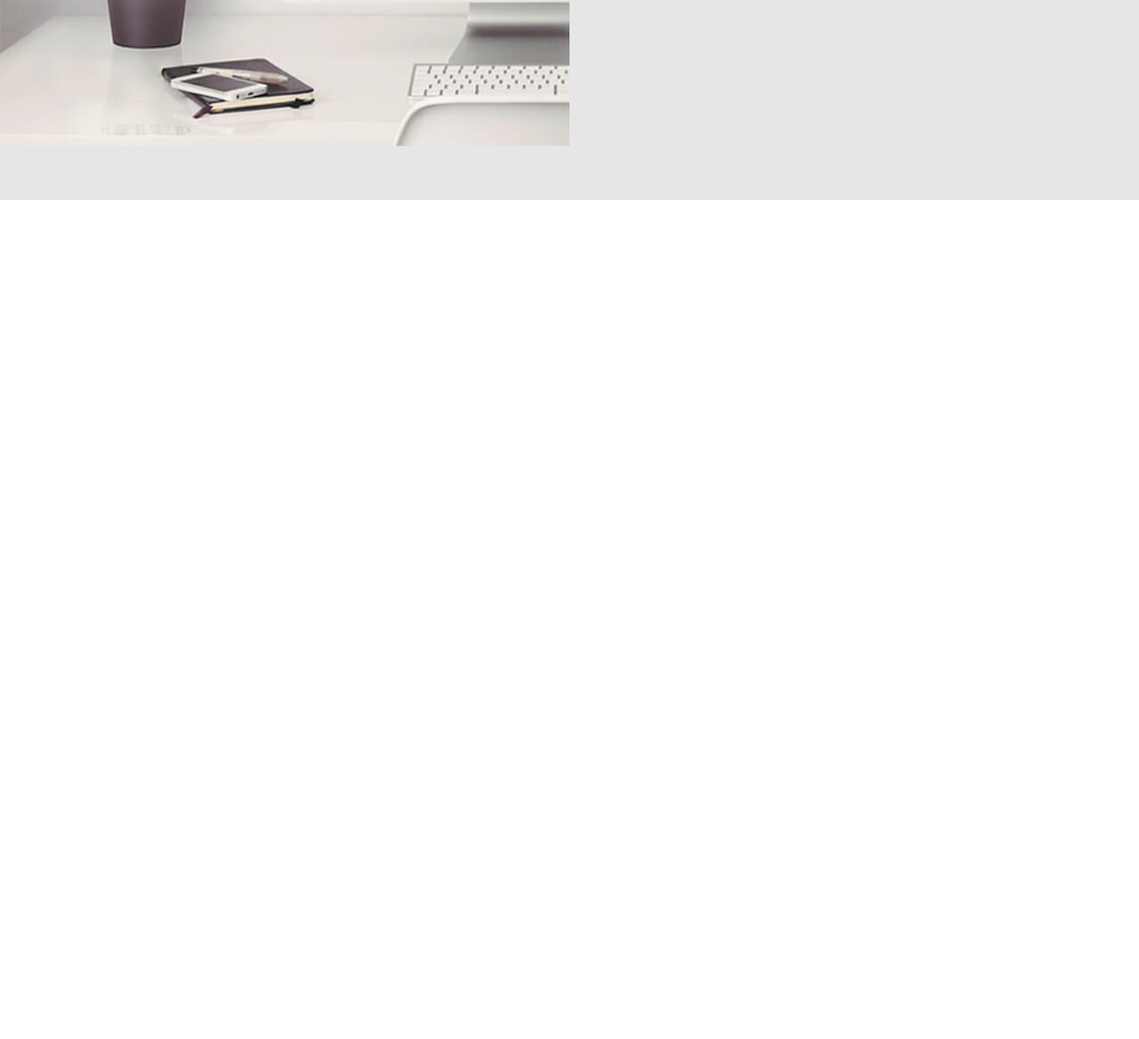
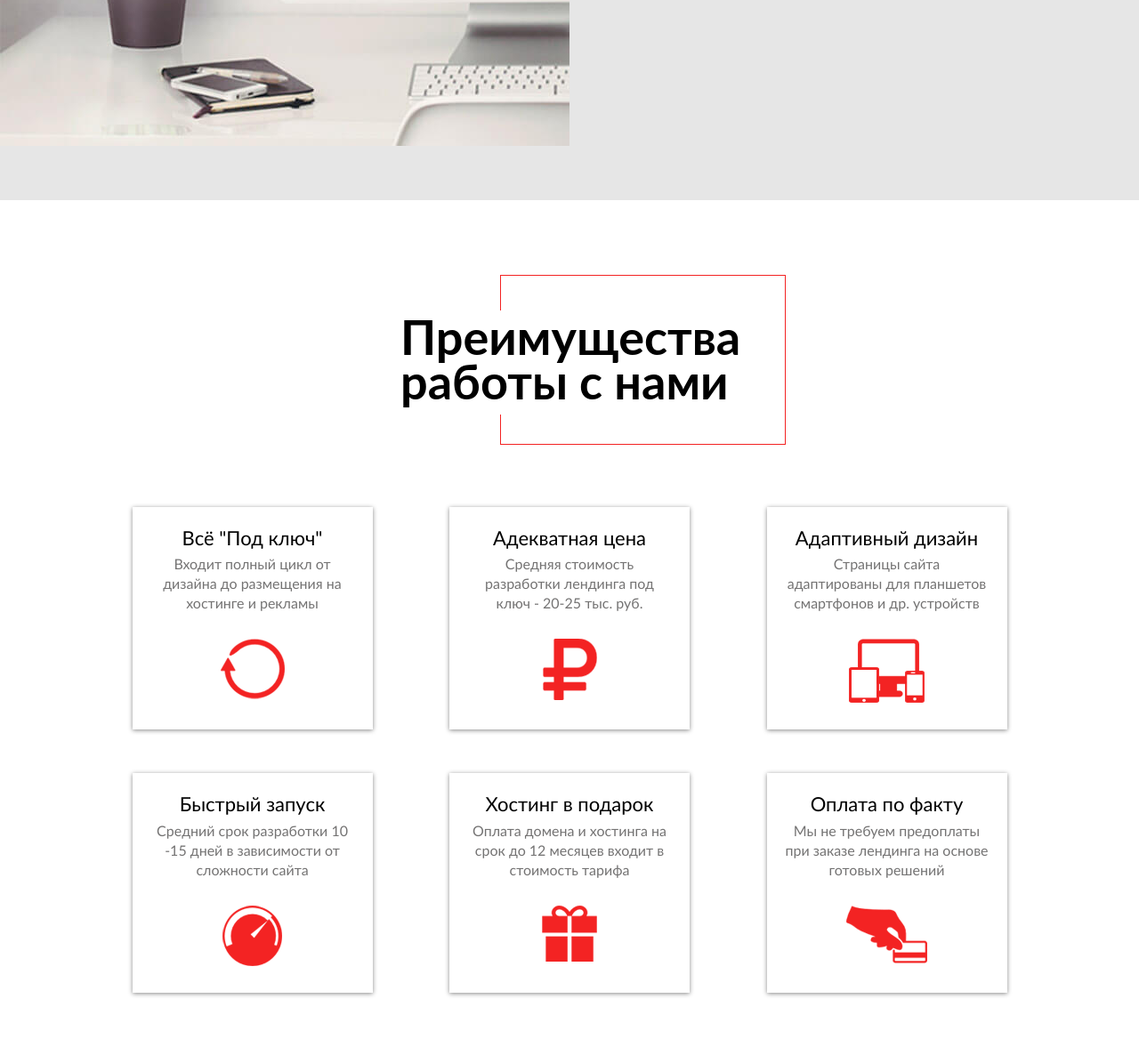
Before and after one commit to ZhenyaDope/LayoutLandingBrand, a plain HTML site: page index.html in a window 1280 px wide. Shown: the part 2098-3266 px from the top of the page at 89% size. Before the commit the page ends 2323 px from the top, so only its background shows below. Drawn offline with Linux system fonts and the light colour scheme; a web font is replaced by a local one.

Commit message:
Добавлен блок с доп.приемуществами

```diff
--- a/index.html
+++ b/index.html
@@ -138,6 +138,53 @@
                 </div>
     </section>
     <!-- END ADVANTAGES -->
+
+    <!-- BEGIN OUR-ADVANTAGES -->
+    <section class="our-advantages">
+        <div class="container">
+            <div class="our-advantages__wrapper">
+                <div class="our-advantages__title-wrapper">
+                    <h2 class="our-advantages__title">Преимущества работы с нами</h2>
+                </div>
+                <div class="our-advantages__list">
+                    <div class="our-advantages__item">
+                        <h4>Всё "Под ключ"</h4>
+                        <p>Входит полный цикл от дизайна до размещения на хостинге и рекламы</p>
+                        <img src="./assets/img/our-advantages/1.png" alt="Иконка">
+                    </div>
+                    <div class="our-advantages__item">
+                        <h4>Адекватная цена</h4>
+                        <p>Средняя стоимость разработки лендинга под ключ - 20-25 тыс. руб.</p>
+                        <img src="./assets/img/our-advantages/2.png" alt="Иконка">
+                    </div>
+                    <div class="our-advantages__item">
+                        <h4>Адаптивный дизайн</h4>
+                        <p>Страницы сайта адаптированы для планшетов смартфонов и др. устройств</p>
+                        <img src="./assets/img/our-advantages/3.png" alt="Иконка">
+                    </div>
+                    <div class="our-advantages__item">
+                        <h4>Быстрый запуск</h4>
+                        <p>Средний срок разработки 10 -15 дней в зависимости от сложности сайта</p>
+                        <img src="./assets/img/our-advantages/4.png" alt="Иконка">
+                    </div>
+                    <div class="our-advantages__item">
+                        <h4>Хостинг в подарок</h4>
+                        <p>Оплата домена и хостинга на срок до 12 месяцев входит в стоимость тарифа</p>
+                        <img src="./assets/img/our-advantages/5.png" alt="Иконка">
+                    </div>
+                    <div class="our-advantages__item">
+                        <h4>Оплата по факту</h4>
+                        <p>Мы не требуем предоплаты при заказе лендинга на основе готовых решений</p>
+                        <img src="./assets/img/our-advantages/6.png" alt="Иконка">
+                    </div>
+                </div>
+            </div>
+        </div>
+    </section>
+    <!-- END OUR-ADVANTAGES -->
+
+
+
     <script src="./js/index.js"></script>
 </body>
 </html>
--- /dev/null
+++ b/styles/_our-advantages.scss
@@ -0,0 +1,70 @@
+.our-advantages{
+    padding: 124px 0 104px;
+    &__wrapper{
+        width: 100%;
+        display: flex;
+        flex-direction: column;
+        align-items: center;
+    }
+    &__title-wrapper{
+        max-width:380px;
+        position: relative;
+        &::after{
+            content: '';
+            display: block;
+            border: 1px solid #f32323;
+            position: absolute;
+            z-index: -1;
+            width: 319px;
+            height: 189px;
+            top: -40px;
+            left: 112px;
+        }
+    }
+    &__title{
+        padding-top: 5px;
+        padding-bottom: 12px;
+        background-color: #fff;
+        margin-bottom: 104px;
+        font-size: 54px;
+        line-height: 50px;
+
+    }
+    &__list{
+        width:90%;
+        display: flex;
+        flex-wrap: wrap;
+        justify-content: space-between;
+    }
+    &__item{
+        width: 270px;
+        display: flex;
+        flex-direction: column;
+        align-items: center;
+        padding: 24px 20px 30px;
+        margin-left: 35px;
+        margin-right: 35px;
+        margin-bottom: 49px;
+        -webkit-box-shadow: 0 1px 5px rgba(0, 0, 0, 0.47);
+        box-shadow: 0 1px 5px rgba(0, 0, 0, 0.47);
+        h4,p{
+            text-align: center;
+        }
+        h4{
+            font-size: 22px;
+            font-weight: 500;
+            margin-bottom: 5px;
+        }
+        p{
+            font-size: 16px;
+            margin-bottom: 28px;
+            color: #747373;
+            line-height: 22px;
+        }
+        img{
+            display: block;
+            max-width: 100%;
+            height: auto;
+        }
+    }
+}
--- a/styles/style.scss
+++ b/styles/style.scss
@@ -58,3 +58,5 @@ body{
 @import 'help';
 
 @import 'advantages';
+
+@import 'our-advantages';
```
Also changed, not shown: assets/img/our-advantages/1.png (added), assets/img/our-advantages/2.png (added), assets/img/our-advantages/3.png (added), assets/img/our-advantages/4.png (added), assets/img/our-advantages/5.png (added), assets/img/our-advantages/6.png (added), styles/style.css, 1 other file.
